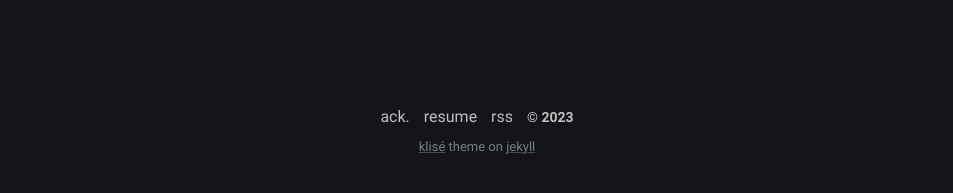
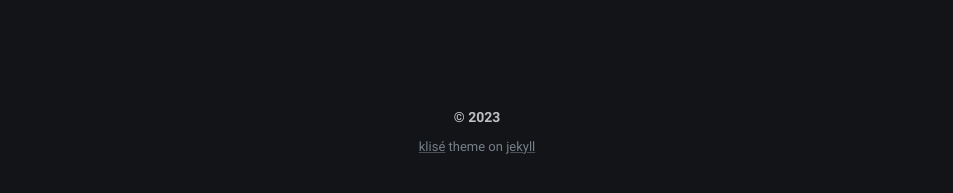
Before and after one commit to laggy-tux/laggy-tux.github.io, a Jekyll site: the page built from about.md, in a window 1280 px wide. Shown: the part 554-747 px from the top of the page, without its empty margins (163-1116 px from the left). Built offline with Jekyll 4.4.1, drawn with Linux system fonts in a browser that asks for light colours.

Commit message:
Update footer.html

```diff
--- a/_includes/footer.html
+++ b/_includes/footer.html
@@ -1,8 +1,5 @@
 <footer class="footer">
-  <a class="footer_item" href="/thanks">ack.</a>
-  <a class="footer_item" href="javascript::void(0)">resume</a>
-  <a class="footer_item" href="/feed.xml">rss</a>
-  <span class="footer_item">&copy; {{ site.time | date: "%Y" }}</span>
+<span class="footer_item">&copy; {{ site.time | date: "%Y" }}</span>
   <small class="footer_copyright">
     <!-- Klisé Theme: https://github.com/piharpi/jekyll-klise -->
     <a
```
